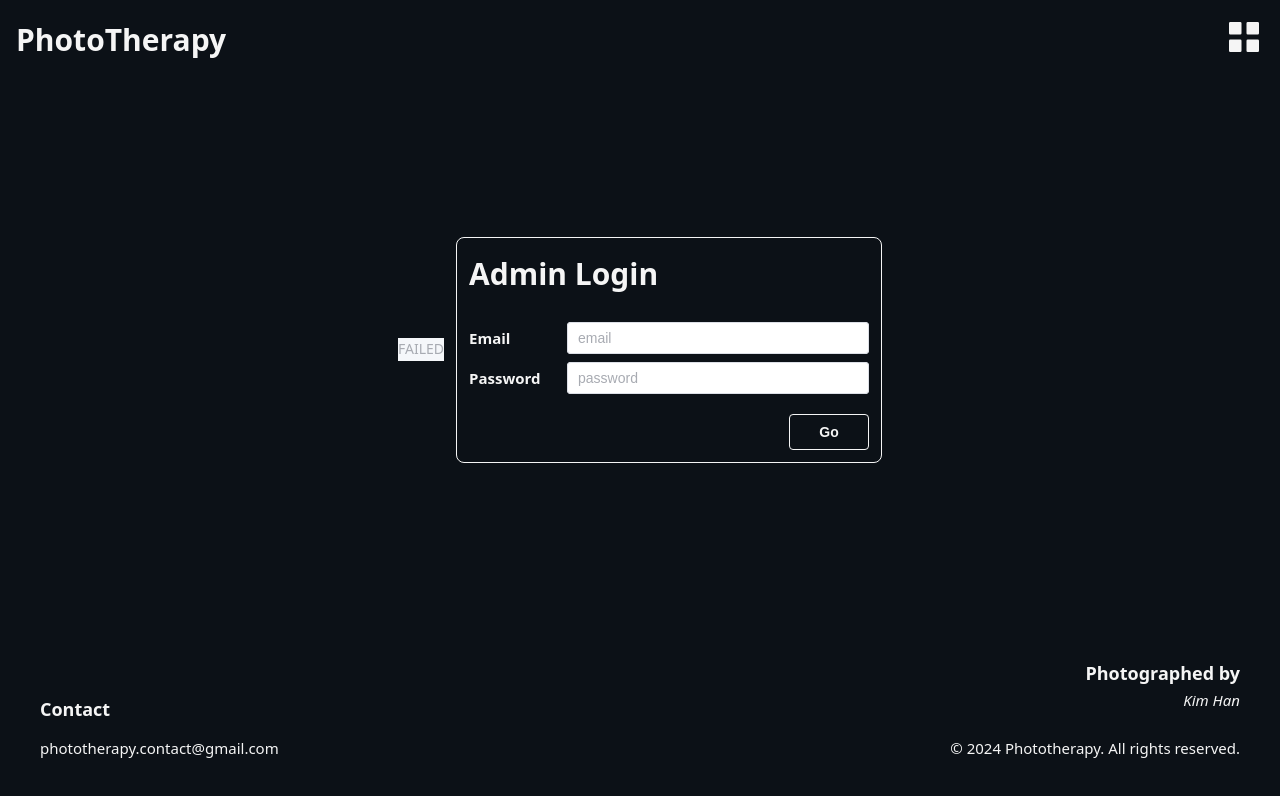
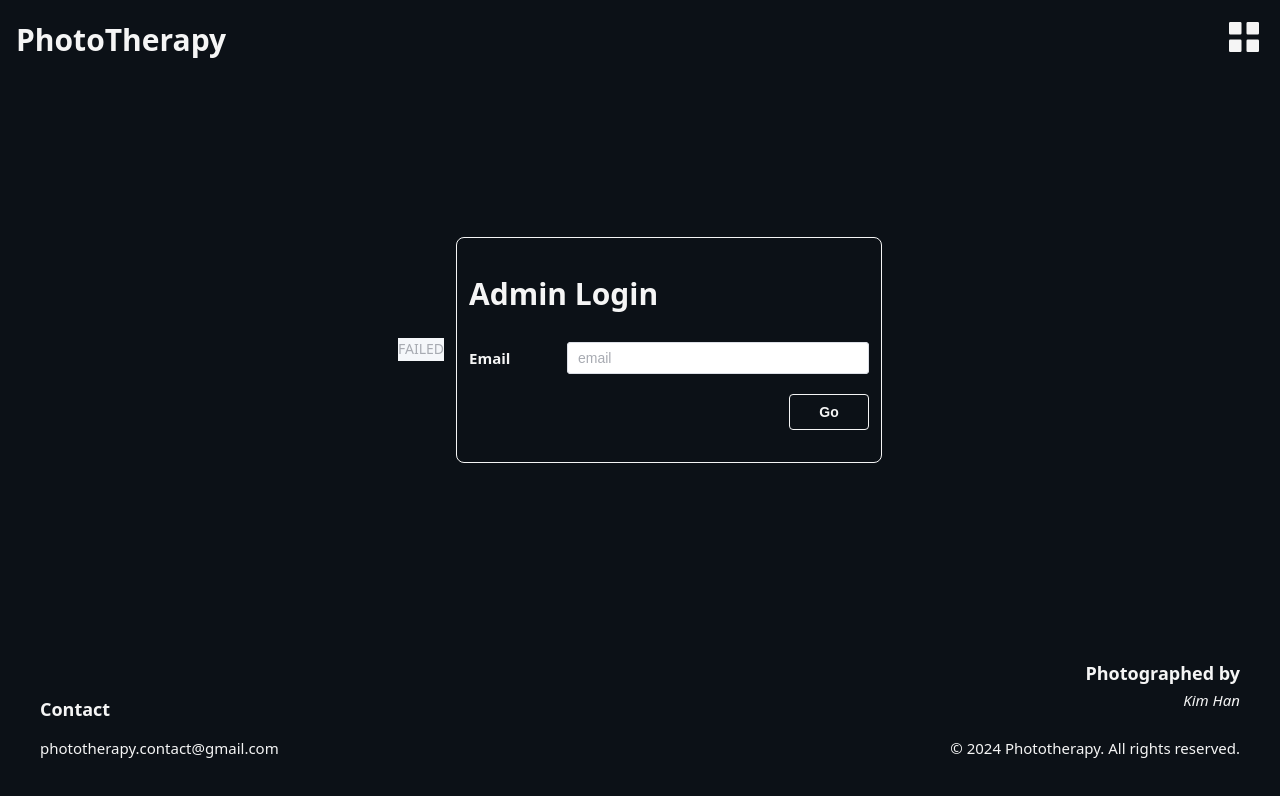
Before and after one commit to Procrustes5/phototherapy_new, a Vue app: page /login in a window 1280 px wide. Shown: the top 796 px of the page. Built offline with nearby package versions, Linux system fonts and the light colour scheme; no server answers; the database is empty.

Commit message:
mfa탑재

```diff
--- a/src/views/pages/UiLoginPage.vue
+++ b/src/views/pages/UiLoginPage.vue
@@ -11,39 +11,36 @@ const passwordError = ref('')
 
 const getLoginPhoto = async (): Promise<void> => {
   let { data } = await supabase.from('photo').select('*').eq('id', 100)
-  photo.value = data
-}
+  photo.value = data;
+};
 
 const validateEmail = () => {
   const regex = /^[\w-\.]+@([\w-]+\.)+[\w-]{2,4}$/
   emailError.value = regex.test(email.value) ? '' : 'Invalid email address'
-}
-
-const validatePassword = () => {
-  const regex = /^(?=.*[a-z])(?=.*[A-Z])(?=.*\d)(?=.*[@$!%*?&])[A-Za-z\d@$!%*?&]{8,}$/
-  passwordError.value = regex.test(password.value)
-    ? ''
-    : 'Password must be at least 8 characters long and include an uppercase letter, a lowercase letter, a number, and a special character'
-}
+};
 
 const isFormValid = computed(
-  () => !emailError.value && !passwordError.value && email.value && password.value
-)
+  () => !emailError.value && email.value
+);
 
 const login = async () => {
   try {
-    const { error } = await supabase.auth.signInWithPassword({
+    const { data, error } = await supabase.auth.signInWithOtp({
       email: email.value,
-      password: password.value
-    })
-    console.log(error)
+      options: {
+        // set this to false if you do not want the user to be automatically signed up
+        shouldCreateUser: false,
+        emailRedirectTo: 'https://phototherapy.kr',
+      },
+    });
+    console.log(error);
     if (error) throw error
-    alert('Login successful')
-    router.push('/')
+    alert('입력하신 메일 주소로 로그인 확인 메일을 발송하였습니다.');
+    router.push('/');
   } catch (error) {
-    alert(error.message)
+    alert(error.message);
   }
-}
+};
 
 onMounted(() => {
   getLoginPhoto()
@@ -60,15 +57,6 @@ onMounted(() => {
         <div class="form-item">
           <span>Email</span>
           <el-input @input="validateEmail" placeholder="email" type="email" v-model="email" />
-        </div>
-        <div class="form-item">
-          <span>Password</span>
-          <el-input
-            @input="validatePassword"
-            placeholder="password"
-            type="password"
-            v-model="password"
-          />
         </div>
       </div>
       <div class="btn-wrapper">
```
